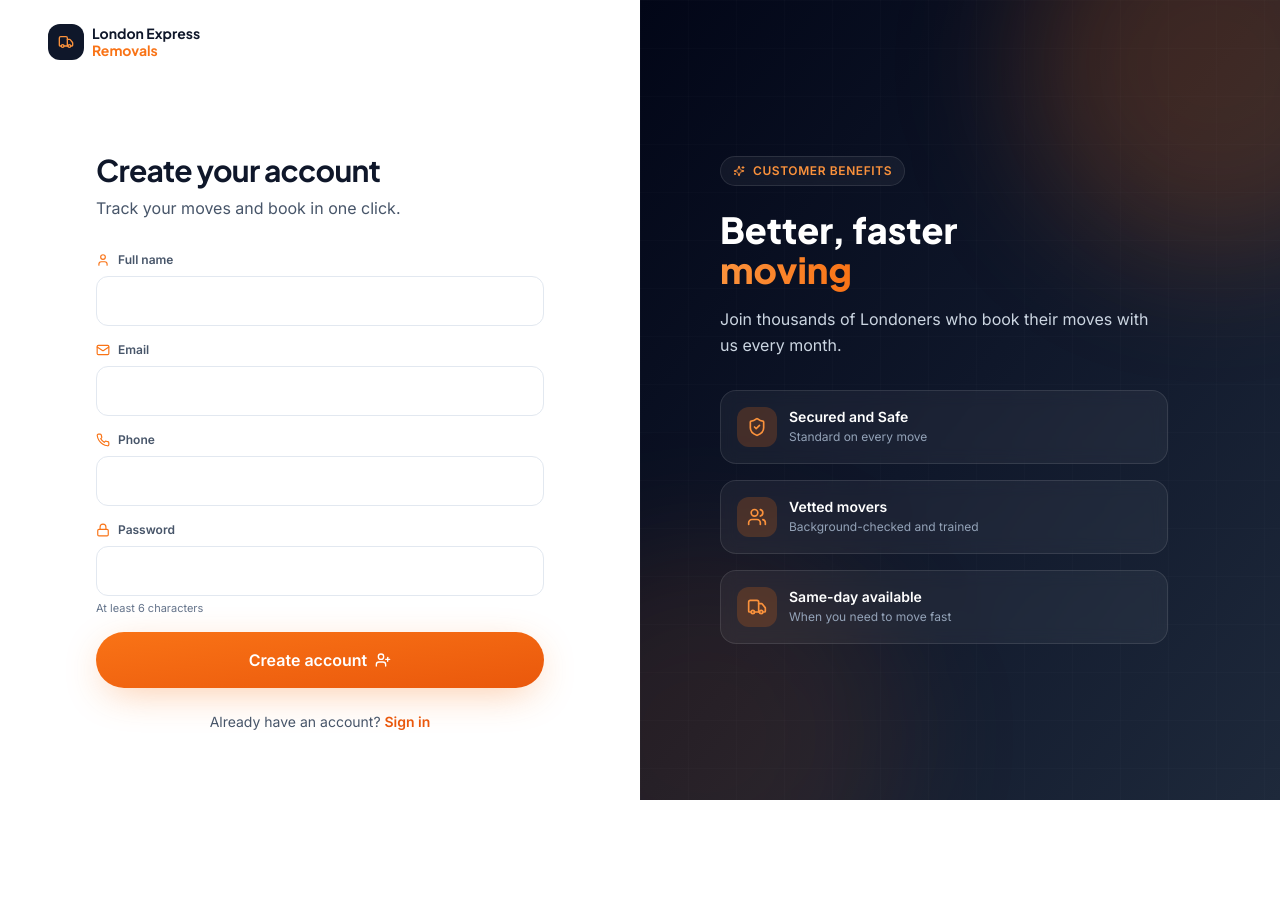
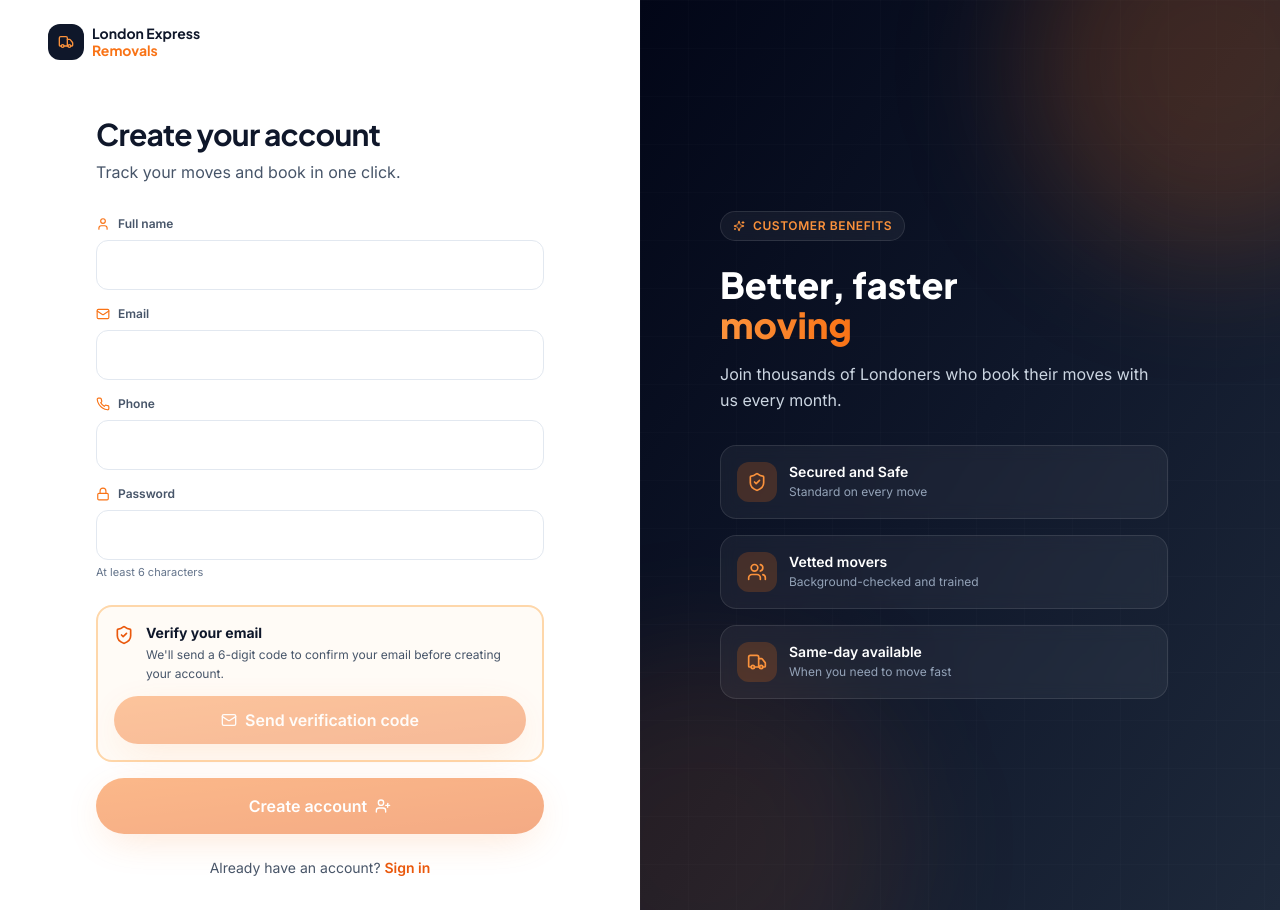
Before and after one commit to zeeshan7239/london-express-removals, a Next.js app: page /sign-up in a window 1280 px wide. Before the commit the page ends 800 px from the top, so only its background shows below. Built offline with nearby package versions, Linux system fonts and the light colour scheme; no server answers.

Commit message:
feat: require email verification for account registration

```diff
--- a/src/app/api/auth/register/route.js
+++ b/src/app/api/auth/register/route.js
@@ -3,6 +3,7 @@ import { connectDB } from '@/lib/db/connect.js';
 import User from '@/lib/models/User.js';
 import { buildCookieOptions } from '@/lib/middleware/auth.js';
 import { sendWelcomeEmail } from '@/lib/services/emailService.js';
+import { isEmailVerified } from '@/lib/services/otpService.js';
 
 export async function POST(req) {
   try {
@@ -22,6 +23,18 @@ export async function POST(req) {
     }
 
     await connectDB();
+
+    // ── Server-side email verification check ────────────────────────────
+    // Even if someone bypasses the frontend, we reject registration unless
+    // this email was verified via OTP in the last 30 minutes.
+    const verified = await isEmailVerified(email);
+    if (!verified) {
+      return NextResponse.json(
+        { success: false, message: 'Please verify your email address before creating an account' },
+        { status: 400 }
+      );
+    }
+
     if (await User.findOne({ email })) {
       return NextResponse.json(
         { success: false, message: 'Email already registered' },
@@ -29,7 +42,14 @@ export async function POST(req) {
       );
     }
 
-    const user = await User.create({ fullName, email, phone, password });
+    // Mark the account as verified since we just confirmed the email above
+    const user = await User.create({
+      fullName,
+      email,
+      phone,
+      password,
+      isVerified: true,
+    });
     sendWelcomeEmail(user).catch(() => {});
 
     const token = user.getSignedJwtToken();
--- a/src/app/sign-up/page.js
+++ b/src/app/sign-up/page.js
@@ -1,13 +1,14 @@
 'use client';
 
-import { useState } from 'react';
+import { useState, useEffect } from 'react';
 import Link from 'next/link';
 import { useRouter } from 'next/navigation';
 import toast from 'react-hot-toast';
-import { Mail, Lock, User, Phone, Loader2, UserPlus } from 'lucide-react';
+import { Mail, Lock, User, Phone, Loader2, UserPlus, ShieldCheck, Check } from 'lucide-react';
 import AuthShell from '@/components/common/AuthShell';
 import { useAuth } from '@/components/common/AuthContext';
 import { isValidEmail, isValidUKPhone } from '@/lib/utils/validation';
+import api from '@/lib/utils/api';
 
 export default function SignUpPage() {
   const router = useRouter();
@@ -15,12 +16,80 @@ export default function SignUpPage() {
   const [data, setData] = useState({ fullName: '', email: '', phone: '', password: '' });
   const [loading, setLoading] = useState(false);
 
+  // ── Email verification state ────────────────────────────────────────
+  // User must verify their email BEFORE we let them create an account.
+  // If they change the email after verifying, we reset the whole flow.
+  const [otpSent, setOtpSent]           = useState(false);
+  const [otpCode, setOtpCode]           = useState('');
+  const [otpVerified, setOtpVerified]   = useState(false);
+  const [otpSending, setOtpSending]     = useState(false);
+  const [otpVerifying, setOtpVerifying] = useState(false);
+  const [otpCooldown, setOtpCooldown]   = useState(0);
+
+  // Reset verification if email changes
+  useEffect(() => {
+    if (otpVerified || otpSent) {
+      setOtpVerified(false);
+      setOtpSent(false);
+      setOtpCode('');
+    }
+    // eslint-disable-next-line react-hooks/exhaustive-deps
+  }, [data.email]);
+
+  // Countdown for resend cooldown
+  useEffect(() => {
+    if (otpCooldown <= 0) return;
+    const t = setTimeout(() => setOtpCooldown(s => Math.max(0, s - 1)), 1000);
+    return () => clearTimeout(t);
+  }, [otpCooldown]);
+
+  const handleSendOTP = async () => {
+    if (!isValidEmail(data.email)) {
+      return toast.error('Please enter a valid email first');
+    }
+    setOtpSending(true);
+    try {
+      await api.post('/verify-email/send', { email: data.email });
+      setOtpSent(true);
+      setOtpCooldown(60);
+      toast.success('Code sent — check your inbox (and spam folder)');
+    } catch (err) {
+      const msg = err.response?.data?.message || 'Could not send code';
+      if (err.response?.data?.secondsLeft) {
+        setOtpCooldown(err.response.data.secondsLeft);
+      }
+      toast.error(msg);
+    } finally {
+      setOtpSending(false);
+    }
+  };
+
+  const handleVerifyOTP = async () => {
+    if (!/^\d{6}$/.test(otpCode.trim())) {
+      return toast.error('Enter the 6-digit code');
+    }
+    setOtpVerifying(true);
+    try {
+      await api.post('/verify-email/verify', {
+        email: data.email,
+        code: otpCode.trim(),
+      });
+      setOtpVerified(true);
+      toast.success('Email verified ✓');
+    } catch (err) {
+      toast.error(err.response?.data?.message || 'Wrong code');
+    } finally {
+      setOtpVerifying(false);
+    }
+  };
+
   const submit = async (e) => {
     e.preventDefault();
     if (!data.fullName.trim()) return toast.error('Please enter your full name');
     if (!isValidEmail(data.email)) return toast.error('Please enter a valid email');
     if (!isValidUKPhone(data.phone)) return toast.error('Please enter a valid UK phone number');
     if (data.password.length < 6) return toast.error('Password must be at least 6 characters');
+    if (!otpVerified) return toast.error('Please verify your email before creating an account');
 
     setLoading(true);
     try {
@@ -67,7 +136,94 @@ export default function SignUpPage() {
           <p className="text-[11px] text-ink-500 mt-1">At least 6 characters</p>
         </div>
 
-        <button type="submit" disabled={loading} className="btn-primary w-full justify-center !py-4 disabled:opacity-50">
+        {/* Email verification block */}
+        <div className="pt-2">
+          {!otpVerified ? (
+            <div className="rounded-2xl border-2 border-ember-200 bg-ember-50/50 p-4">
+              <div className="flex items-start gap-3 mb-3">
+                <ShieldCheck className="w-5 h-5 text-ember-600 shrink-0 mt-0.5" />
+                <div>
+                  <div className="text-sm font-bold text-ink-900">Verify your email</div>
+                  <div className="text-xs text-ink-600 leading-relaxed mt-0.5">
+                    We'll send a 6-digit code to confirm your email before creating your account.
+                  </div>
+                </div>
+              </div>
+
+              {!otpSent ? (
+                <button
+                  type="button"
+                  onClick={handleSendOTP}
+                  disabled={otpSending || !isValidEmail(data.email)}
+                  className="btn-primary w-full disabled:opacity-40 disabled:cursor-not-allowed"
+                >
+                  {otpSending
+                    ? <><Loader2 className="w-4 h-4 animate-spin" /> Sending...</>
+                    : <><Mail className="w-4 h-4" /> Send verification code</>}
+                </button>
+              ) : (
+                <div className="space-y-3">
+                  <div>
+                    <label htmlFor="otp-code" className="text-xs font-semibold text-ink-600 mb-2 block">
+                      Enter the 6-digit code we sent to {data.email}
+                    </label>
+                    <input
+                      id="otp-code"
+                      type="text"
+                      inputMode="numeric"
+                      autoComplete="one-time-code"
+                      pattern="\d{6}"
+                      maxLength={6}
+                      placeholder="000000"
+                      value={otpCode}
+                      onChange={e => setOtpCode(e.target.value.replace(/\D/g, '').slice(0, 6))}
+                      className="input-field text-center tracking-[0.4em] font-mono font-bold text-lg"
+                    />
+                  </div>
+                  <div className="flex flex-col sm:flex-row gap-2">
+                    <button
+                      type="button"
+                      onClick={handleVerifyOTP}
+                      disabled={otpVerifying || otpCode.length !== 6}
+                      className="btn-primary flex-1 disabled:opacity-40 disabled:cursor-not-allowed"
+                    >
+                      {otpVerifying
+                        ? <><Loader2 className="w-4 h-4 animate-spin" /> Verifying...</>
+                        : <><Check className="w-4 h-4" /> Verify code</>}
+                    </button>
+                    <button
+                      type="button"
+                      onClick={handleSendOTP}
+                      disabled={otpCooldown > 0 || otpSending}
+                      className="px-4 py-2.5 rounded-full border-2 border-ink-200 text-sm font-bold text-ink-600 hover:border-ink-400 disabled:opacity-40 disabled:cursor-not-allowed transition"
+                    >
+                      {otpCooldown > 0 ? `Resend in ${otpCooldown}s` : 'Resend code'}
+                    </button>
+                  </div>
+                  <p className="text-[11px] text-ink-500">
+                    Didn't get the email? Check your spam folder or try resending after the cooldown.
+                  </p>
+                </div>
+              )}
+            </div>
+          ) : (
+            <div className="rounded-2xl border-2 border-emerald-500 bg-emerald-50 p-4 flex items-center gap-3">
+              <div className="w-9 h-9 rounded-full bg-emerald-500 flex items-center justify-center shrink-0">
+                <Check className="w-5 h-5 text-white" strokeWidth={3} />
+              </div>
+              <div>
+                <div className="text-sm font-bold text-emerald-800">Email verified</div>
+                <div className="text-xs text-emerald-700">{data.email}</div>
+              </div>
+            </div>
+          )}
+        </div>
+
+        <button
+          type="submit"
+          disabled={loading || !otpVerified}
+          className="btn-primary w-full justify-center !py-4 disabled:opacity-50 disabled:cursor-not-allowed"
+        >
           {loading ? <><Loader2 className="w-4 h-4 animate-spin" /> Creating account...</> :
            <>Create account <UserPlus className="w-4 h-4" /></>}
         </button>
```
